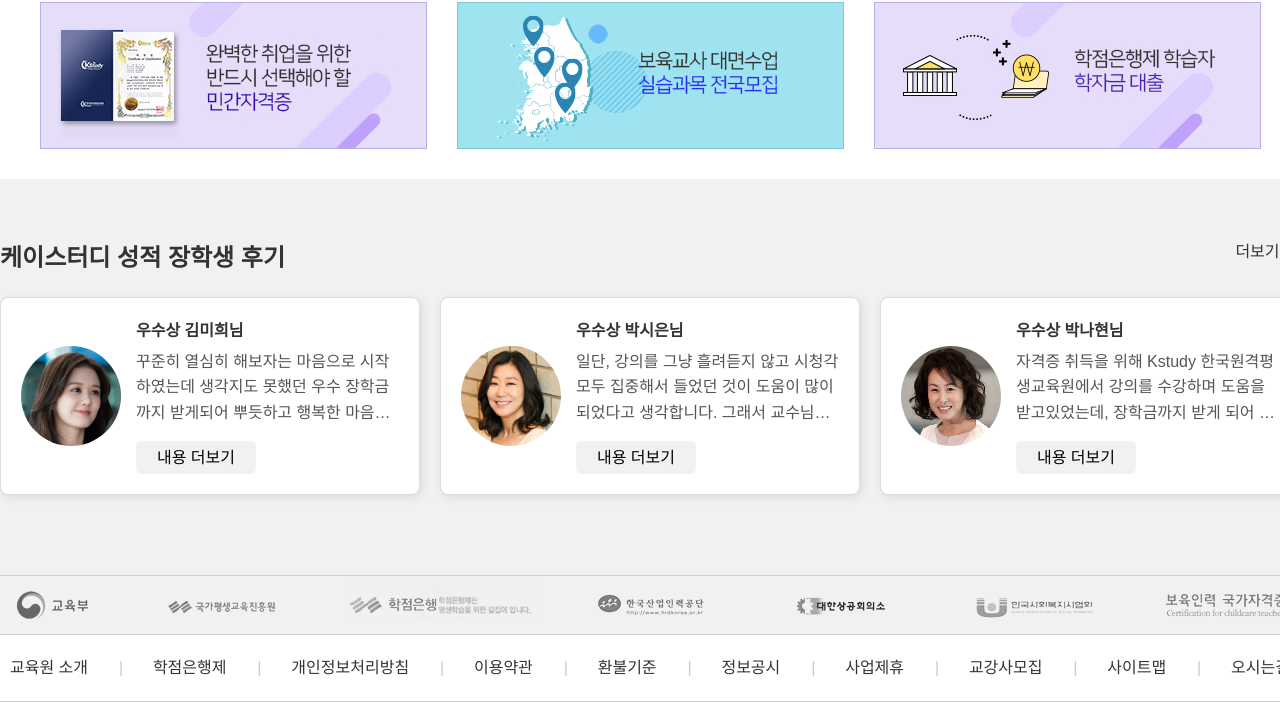
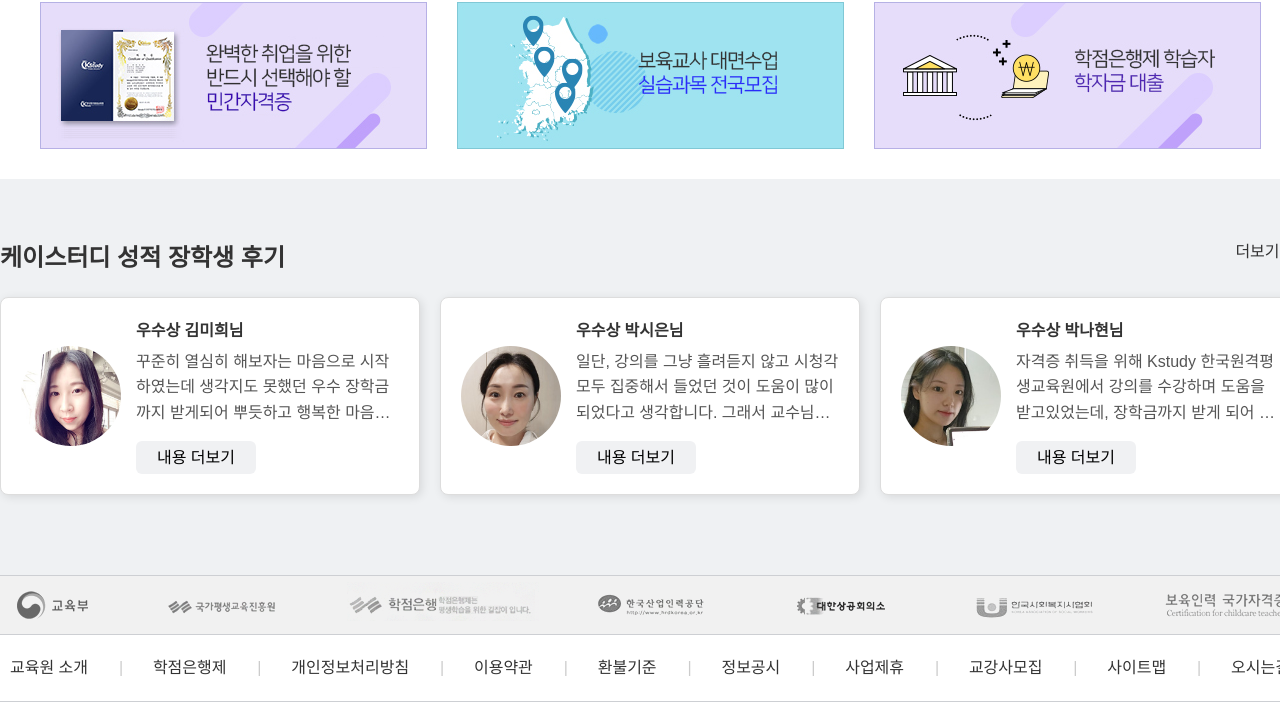
Before and after one commit to suyeonseo/kstudy, a plain HTML site: page index.html in a window 1280 px wide. Shown: the part 1465-2175 px from the top of the page. Drawn offline with nearby package versions, Linux system fonts and the light colour scheme; a web font is replaced by a local one.

Commit message:
Add files via upload

```diff
--- a/index.html
+++ b/index.html
@@ -222,7 +222,7 @@
         </div>
         <div class="review-section container">
             <div class="review-box">
-                <img src="./assets/img/epil_img01.png" alt="수강생 1">
+                <img src="/assets/img/epil_img01.jpg" alt="수강생 1">
                 <div class="review-content">
                     <div class="review-name">우수상 김미희님 </div>
                     <div class="review-text">꾸준히 열심히 해보자는 마음으로 시작하였는데
@@ -234,7 +234,7 @@
                 </div>
             </div>
             <div class="review-box">
-                <img src="./assets/img/epil_img02.png" alt="수강생 2">
+                <img src="/assets/img/epil_img02.jpg" alt="수강생 2">
                 <div class="review-content">
                     <div class="review-name">우수상 박시은님 </div>
                     <div class="review-text">일단, 강의를 그냥 흘려듣지 않고 시청각 모두
@@ -246,7 +246,7 @@
                 </div>
             </div>
             <div class="review-box">
-                <img src="./assets/img/epil_img03.png" alt="수강생 3">
+                <img src="/assets/img/epil_img03.jpg" alt="수강생 3">
                 <div class="review-content">
                     <div class="review-name">우수상 박나현님 </div>
                     <div class="review-text">자격증 취득을 위해 Kstudy 한국원격평생교육원에서
```
